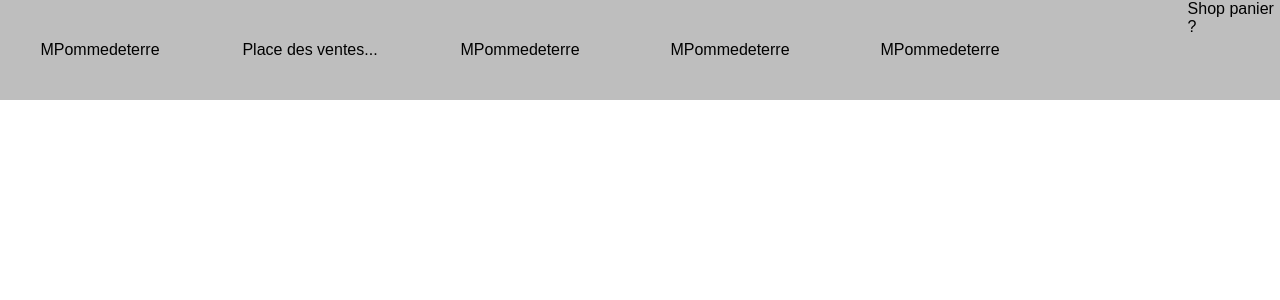
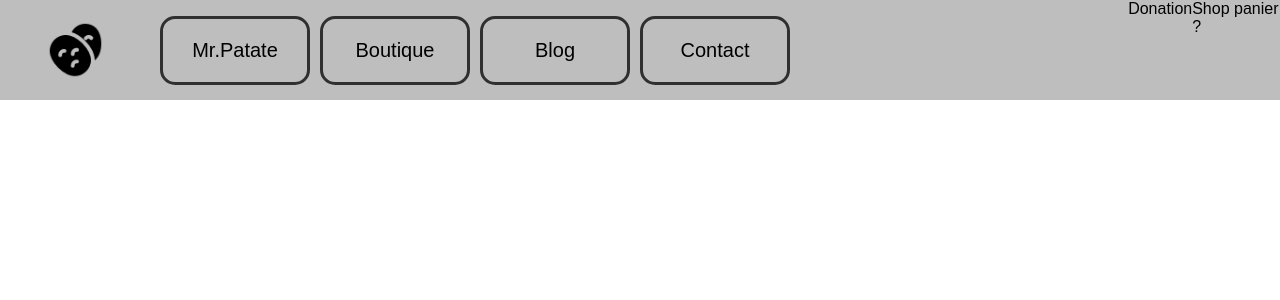
Before and after one commit to Oshlatant/mptSite, a React (Create React App) app: page / in a window 1280 px wide. Shown: the top 300 px of the page. Built offline with nearby package versions, Linux system fonts and the light colour scheme.

Commit message:
navbar set

```diff
--- a/src/component/NavBar/NavBar.css
+++ b/src/component/NavBar/NavBar.css
@@ -10,9 +10,6 @@
   display: flex;
   align-items: center;
   justify-content: center;
-  /* background-color: red; */
-
-
-  width: 200px;
-
+  width: 150px;
+  /* background-color: royalblue; */
 }
--- a/src/component/NavBar/NavBar.jsx
+++ b/src/component/NavBar/NavBar.jsx
@@ -24,8 +24,3 @@ const NavBar = function({slotList}) {
 }
 
 export default NavBar;
-/* <li><a href="#">MPommedeterre</a></li>
-<li><a href="#">Place des ventes...</a></li>
-<li><a href="#">Projets et actualités</a></li>
-<li><a href="#">Contacts intergalactiques</a></li>
-<li><a href="#">Blog</a></li> */
--- a/src/index.css
+++ b/src/index.css
@@ -1,6 +1,6 @@
 * {
   box-sizing: border-box;
-  font-family: sans-serif;
+  font-family: "Celias", sans-serif;
   margin: 0;
   padding: 0;
 }
@@ -8,6 +8,4 @@
 html, body, #root, #app {
   height: 100%;
   width: 100%;
-  /* margin: 0;
-  padding: 0; */
 }
--- /dev/null
+++ b/src/lib/lib.jsx
@@ -0,0 +1,15 @@
+
+
+const generateAnchor = (catalogue) => {
+  const anchorList = [];
+
+  for(let key in catalogue) {
+    const anchor = key.includes("_") ? <a className={key.replace("_", "")} href={catalogue[key]}></a> : <a className="link" href={catalogue[key]}>{key}</a>;
+
+    anchorList.push(anchor);
+  }
+
+  return anchorList;
+};
+
+export {generateAnchor};
--- a/src/page/App.css
+++ b/src/page/App.css
@@ -1,6 +1,11 @@
 #app {
   display: flex;
   flex-direction: column;
+}
+
+a {
+  text-decoration: none;
+  color: inherit;
 }
 
 #app header {
@@ -12,6 +17,32 @@
   background-color: #bebebe;
 }
 
+
+header .logo {
+  background-image: url("../assets/patate.png");
+  background-repeat: no-repeat;
+  background-size: cover;
+  padding: 30px;
+}
+
+header .link {
+  border-style: solid;
+  border-radius: 15px;
+  border-color: #303030;
+  /* background-color: seagreen; */
+  width: 100%;
+  padding: 20px 0;
+  text-align: center;
+  font-size: 20px;
+
+}
+
+header .link:hover {
+  background-color: #303030;
+  color: #ffffff;
+}
+
+
 #app main {
   background-color: #ffffff;
   flex-grow: 4;
--- a/src/page/App.jsx
+++ b/src/page/App.jsx
@@ -1,21 +1,22 @@
 import NavBar from "../component/NavBar/NavBar.jsx";
+import { generateAnchor } from "../lib/lib.jsx";
 import "./App.css";
 
 const App = function() {
 
-  const linkList = [
-    "MPommedeterre",
-    "Place des ventes...",
-    "MPommedeterre",
-    "MPommedeterre",
-    "MPommedeterre"
-  ];
-    // "","Projets et actualités","Contacts intergalactiques","Blog"];
+  const linkCatalogue = {
+    "_logo": "#",
+    "Mr.Patate": "#",
+    "Boutique": "#",
+    "Blog": "#",
+    "Contact": "#",
+  }
 
   return (
     <div id="app">
       <header>
-        <NavBar slotList={linkList}/>
+        <NavBar className="navbar" slotList={generateAnchor(linkCatalogue)}/>
+        <span>Donation</span>
         <span>Shop panier ?</span>
       </header>
       <main></main>
```
Also changed, not shown: src/component/Button/Button.jsx (added, +12 -0 lines), src/assets/patate.png (added), src/assets/twitterLogo.png (added), src/component/Button/Button.css (added).
